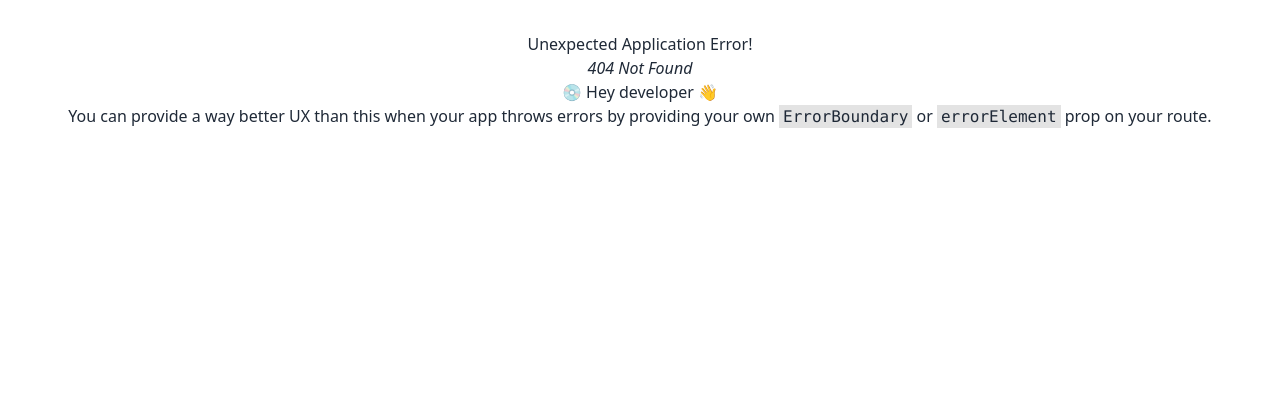
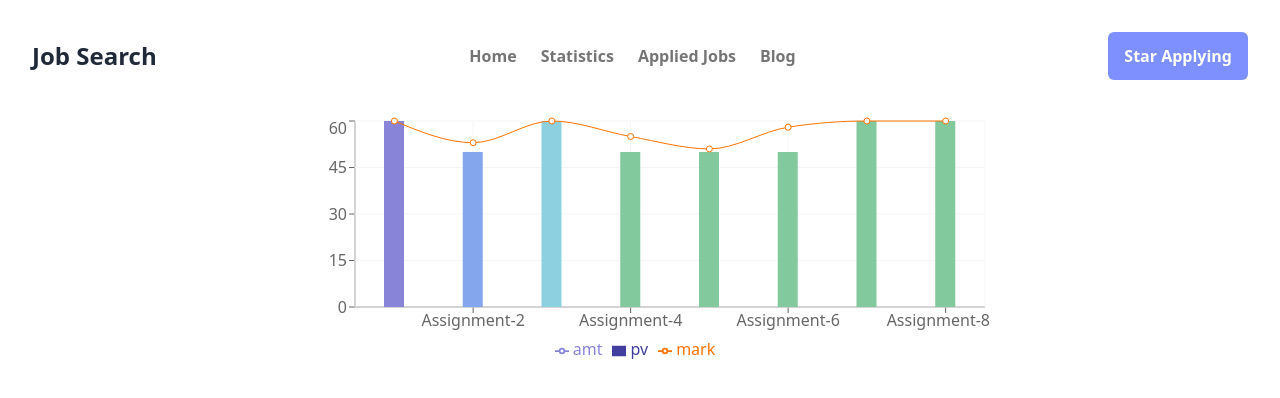
Before and after one commit to Rashed967/career-hub, a React (Vite) app: page /statistics in a window 1280 px wide. Before the commit this address had no page. Shown: the top 398 px of the page. Built offline with nearby package versions, Linux system fonts and the light colour scheme.

Commit message:
404 page added

```diff
--- a/package.json
+++ b/package.json
@@ -18,6 +18,7 @@
     "react": "^18.2.0",
     "react-dom": "^18.2.0",
     "react-router-dom": "^6.10.0",
+    "recharts": "^2.5.0",
     "sort-by": "^1.2.0"
   },
   "devDependencies": {
--- /dev/null
+++ b/src/components/ErrorPage/ErrorPage.jsx
@@ -0,0 +1,22 @@
+import React from 'react';
+
+const ErrorPage = () => {
+    return (
+        <div>
+            <section className="flex items-center h-full p-16 dark:bg-gray-900 dark:text-gray-100">
+	<div className="container flex flex-col items-center justify-center px-5 mx-auto my-8">
+		<div className="max-w-md text-center">
+			<h2 className="mb-8 font-extrabold text-9xl dark:text-gray-600">
+				<span className="sr-only">Error</span>404
+			</h2>
+			<p className="text-2xl font-semibold md:text-3xl">Sorry, we couldn't find this page.</p>
+			<p className="mt-4 mb-8 dark:text-gray-400">But dont worry, you can find plenty of other things on our homepage.</p>
+			<a rel="noopener noreferrer" href="#" className="px-8 py-3 font-semibold rounded dark:bg-violet-400 dark:text-gray-900">Back to homepage</a>
+		</div>
+	</div>
+</section>
+        </div>
+    );
+};
+
+export default ErrorPage;
--- a/src/components/Header/Header.jsx
+++ b/src/components/Header/Header.jsx
@@ -4,7 +4,7 @@
 const Header = () => {
     return (
         <div className='flex justify-between mb-4 items-center '>
-            <h2 className='font-bold text-2xl'>Job Search</h2>
+            <h2 className='font-bold text-2xl'><Link to="/">Job Search</Link></h2>
             <nav className='space-x-6 text-[#757575] font-semibold'>
                 <Link to="home">Home</Link>
                 <Link to="statistics">Statistics</Link>
--- a/src/components/Home/Home.jsx
+++ b/src/components/Home/Home.jsx
@@ -15,10 +15,7 @@
         .then(data => setJobs(data))
     },[])
 
-    const [allJob, setJob] = useState([])
-    const getJobDetial = job =>{
-        setJob(job)
-    }
+
 
 
     return (
@@ -29,7 +26,6 @@
             ></Categories>
             <Jobs
             jobs={jobs}
-            getJobDetial={getJobDetial}
             ></Jobs>
         </div>
     );
--- a/src/components/Job/Job.jsx
+++ b/src/components/Job/Job.jsx
@@ -4,7 +4,7 @@
 import { faLocation, faDollar } from '@fortawesome/free-solid-svg-icons'
 import { Link } from 'react-router-dom';
 
-const Job = ({job, getJobDetial}) => {
+const Job = ({job}) => {
 
     const {
         company_logo,
@@ -34,7 +34,7 @@
     </div>
     <div className="card-actions justify-end">
     <Link  to="job-details">
-    <button onClick={() => getJobDetial(job)} className='rounded-md text-white font-semibold py-3 px-4 bg-[#7E90FE]'>View Details</button>
+    <button  className='rounded-md text-white font-semibold py-3 px-4 bg-[#7E90FE]'>View Details</button>
     </Link>
     </div>
   </div>
--- a/src/components/Jobs/Jobs.jsx
+++ b/src/components/Jobs/Jobs.jsx
@@ -1,7 +1,7 @@
 import React from 'react';
 import Job from '../Job/Job';
 
-const Jobs = ({jobs, getJobDetial}) => {
+const Jobs = ({jobs}) => {
 
     return (
         <>
@@ -12,7 +12,6 @@
                 jobs.map(job => <Job
                 key={job.id}
                 job={job}
-                getJobDetial={getJobDetial}
                 ></Job>)
             }
         </div>
--- /dev/null
+++ b/src/components/Statistics/Statistics.jsx
@@ -0,0 +1,85 @@
+import React from 'react';
+import {
+    ComposedChart ,
+    XAxis,
+    YAxis,
+    CartesianGrid ,
+    Area ,
+    Bar ,
+    Line,
+    Legend ,
+    Tooltip,
+  } from 'recharts'
+
+
+  const data = [
+    {
+      name: 'Assignment-1',
+      mark: 60,
+      pv: 60,
+      fill: '#8884d8',
+    },
+    {
+      name: 'Assignment-2',
+      mark: 53,
+      pv: 50,
+      fill: '#83a6ed',
+    },
+    {
+      name: 'Assignment-3',
+      mark: 60,
+      pv: 60,
+      fill: '#8dd1e1',
+    },
+    {
+      name: 'Assignment-4',
+      mark: 55,
+      pv: 50,
+      fill: '#82ca9d',
+    },
+    {
+      name: 'Assignment-5',
+      mark: 51,
+      pv: 50,
+      fill: '#82ca9d',
+    },
+    {
+      name: 'Assignment-6',
+      mark: 58,
+      pv: 50,
+      fill: '#82ca9d',
+    },
+    {
+      name: 'Assignment-7',
+      mark: 60,
+      pv: 60,
+      fill: '#82ca9d',
+    },
+    {
+      name: 'Assignment-8',
+      mark: 60,
+      pv: 60,
+      fill: '#82ca9d',
+    },
+  ]
+
+
+
+const Statistics = () => {
+    return (
+        <div className='mt-9 flex justify-center'>
+            <ComposedChart className='w-3/4' width={700} height={250} data={data}>
+  <XAxis dataKey="name" />
+  <YAxis />
+  <Tooltip />
+  <Legend />
+  <CartesianGrid stroke="#f5f5f5" />
+  <Area type="monotone" dataKey="amt" fill="#8884d8" stroke="#8884d8" />
+  <Bar dataKey="pv" barSize={20} fill="#413ea0" />
+  <Line type="monotone" dataKey="mark" stroke="#ff7300" />
+</ComposedChart>
+        </div>
+    );
+};
+
+export default Statistics;
```
Also changed, not shown: src/main.jsx (+10 -0 lines), 1 other file (tests, documents, lock files or other folders).
